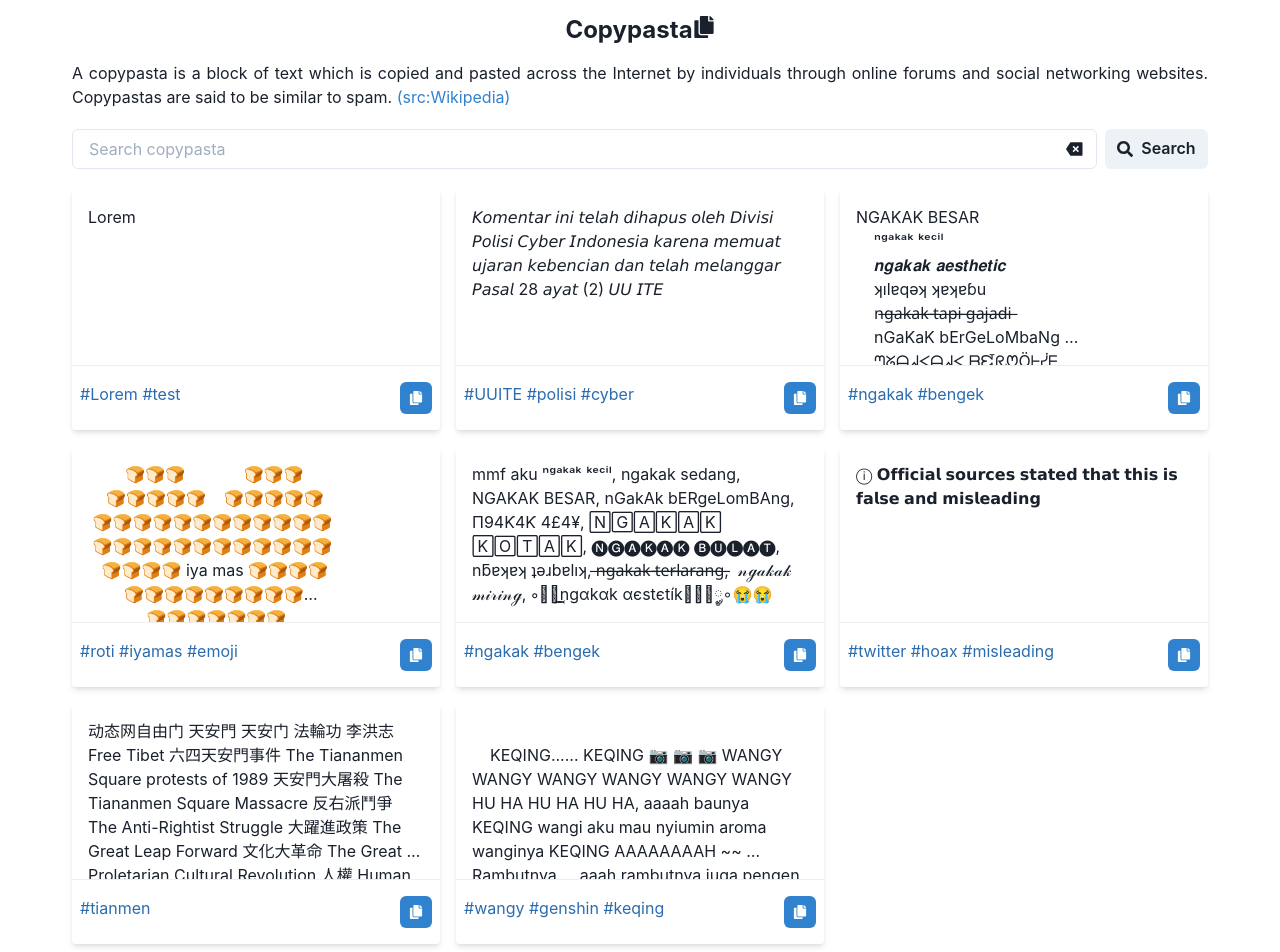
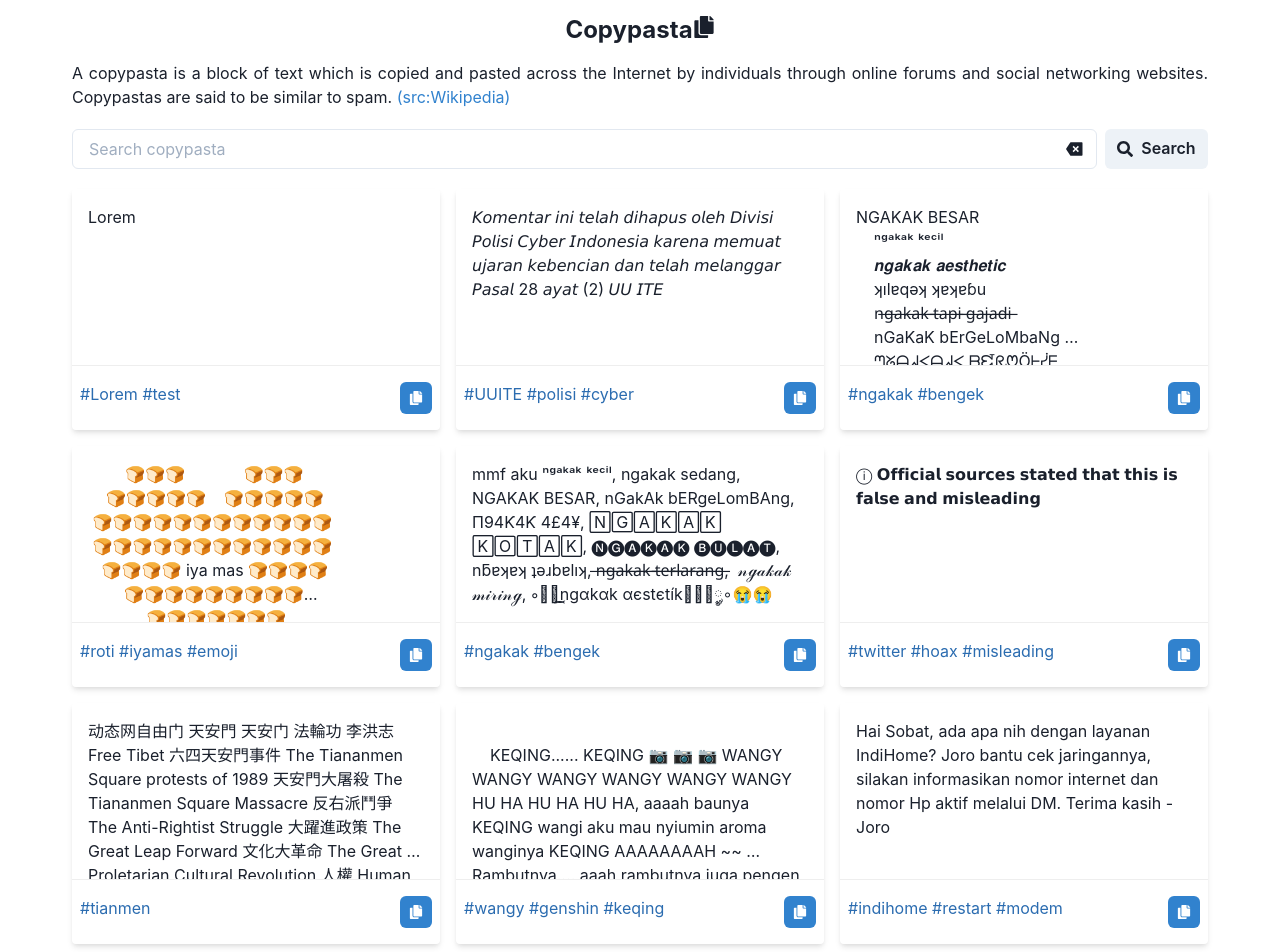
Before and after one commit to kelilipan/copypasta, a Next.js app: page / in a window 1280 px wide. Shown: the top 952 px of the page. Built offline with nearby package versions, Linux system fonts and the light colour scheme; a web font is replaced by a local one.

Commit message:
add indihome

```diff
--- a/data/copypasta.js
+++ b/data/copypasta.js
@@ -80,5 +80,11 @@ AAAAAAAAAAAAAAAAAAAAAAAAAAAAAGH!!!!!!!!!!!!!!!!!!!!!!
     `,
     tags: ['wangy', 'genshin', 'keqing'],
     language: 'id'
+  },
+  {
+    text:
+      'Hai Sobat, ada apa nih dengan layanan IndiHome? Joro bantu cek jaringannya, silakan informasikan nomor internet dan nomor Hp aktif melalui DM. Terima kasih -Joro',
+    tags: ['indihome', 'restart', 'modem'],
+    language: 'id'
   }
 ]
```
